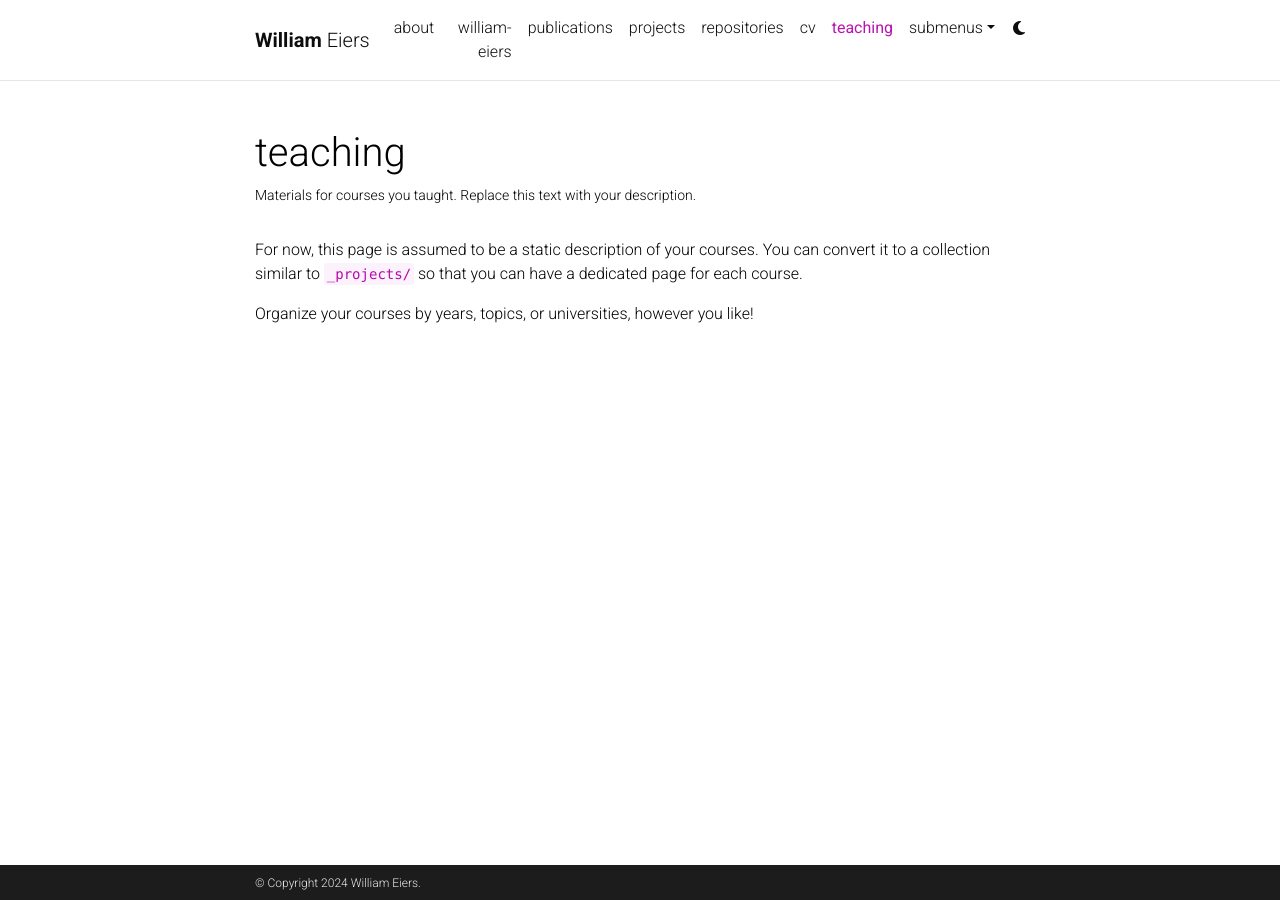
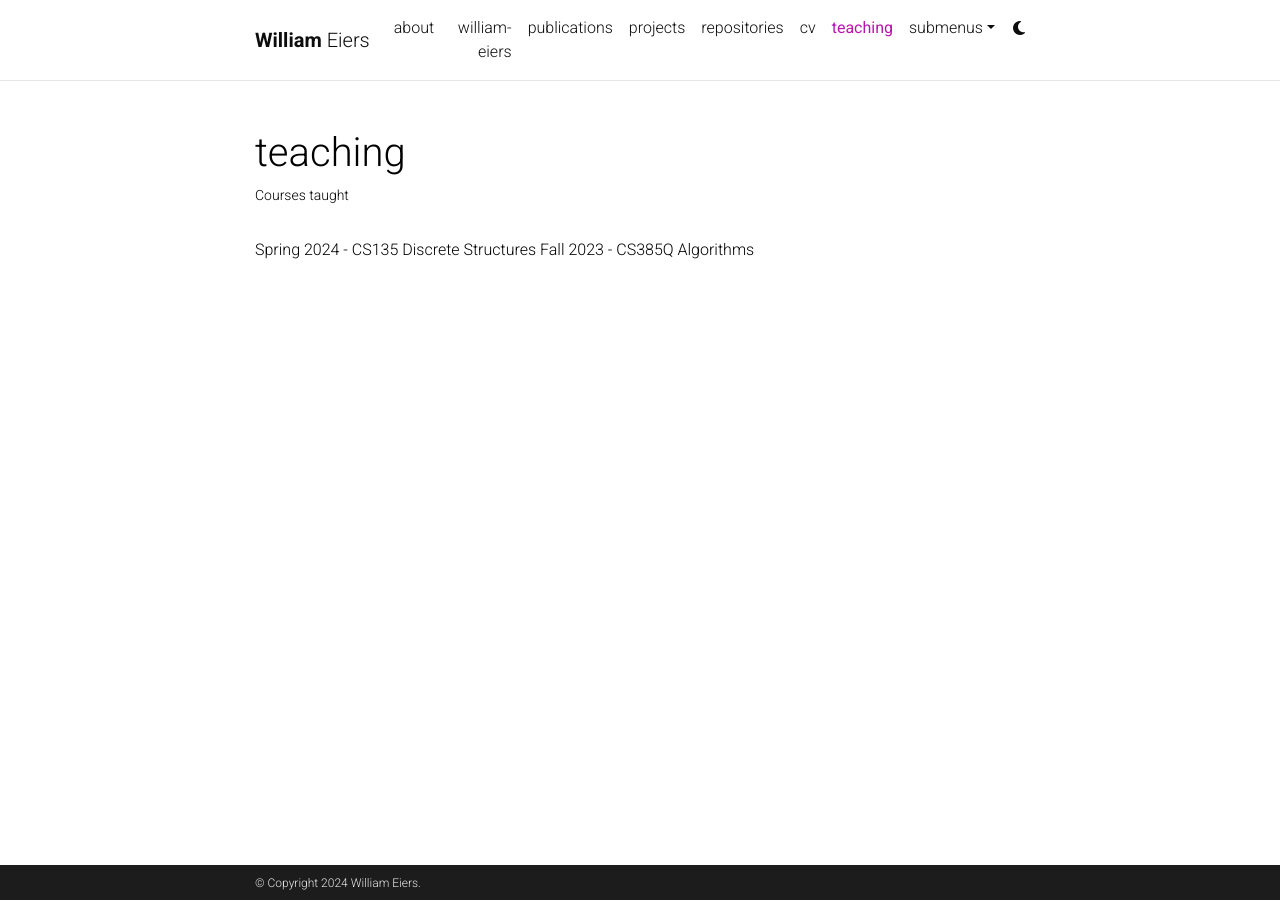
Before and after one commit to william-eiers/william-eiers.github.io, a Jekyll site: the page built from _pages/teaching.md, in a window 1280 px wide. Built offline with Jekyll 4.4.1, drawn with Linux system fonts in a browser that asks for light colours; comment, search, counter and statistics services are not loaded; a style sheet for code colours, icons or effects is not loaded.

Commit message:
Update teaching.md

```diff
--- a/_pages/teaching.md
+++ b/_pages/teaching.md
@@ -2,11 +2,10 @@
 layout: page
 permalink: /teaching/
 title: teaching
-description: Materials for courses you taught. Replace this text with your description.
+description: Courses taught
 nav: true
 nav_order: 5
 ---
 
-For now, this page is assumed to be a static description of your courses. You can convert it to a collection similar to `_projects/` so that you can have a dedicated page for each course.
-
-Organize your courses by years, topics, or universities, however you like!
+Spring 2024 - CS135 Discrete Structures
+Fall 2023 - CS385Q Algorithms
```
